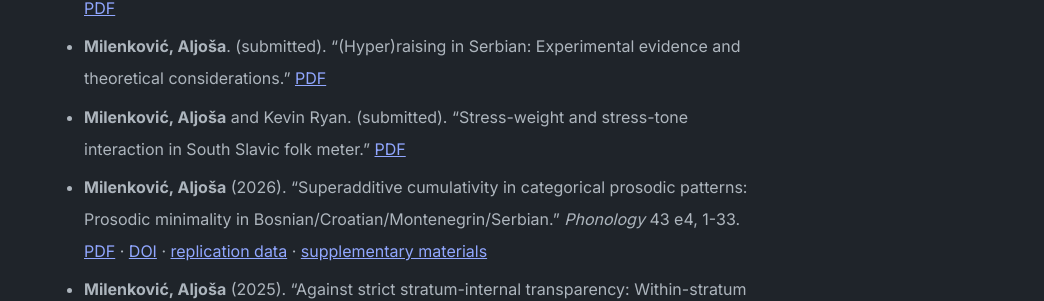
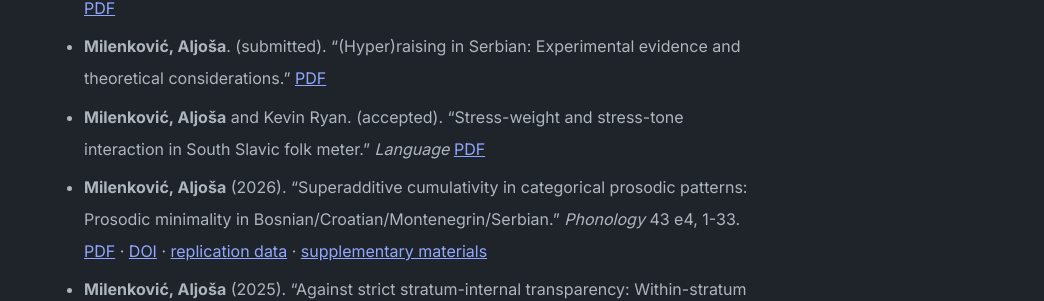
Before and after one commit to AljosaMilenkovic/AljosaMilenkovic.github.io, a Jekyll site: the page built from papers.md, in a window 1280 px wide and 900 px high. Shown: the part 350-651 px from the top of the window, without its empty margins (236-1280 px from the left). Built offline with Jekyll 4.4.1, drawn with Linux system fonts in a browser that asks for light colours.

Commit message:
Update papers.md

```diff
--- a/papers.md
+++ b/papers.md
@@ -8,7 +8,7 @@
 
 - **Milenković, Aljoša**. (2026). “The syntax–phonology interface in poetic meter: Phonologically conditioned syntactic variation in South Slavic oral folk meter.” Manuscript. [PDF](/syntax phonology.pdf)
 - **Milenković, Aljoša**. (submitted). “(Hyper)raising in Serbian: Experimental evidence and theoretical considerations.”  [PDF](/syntax.pdf)
-- **Milenković, Aljoša** and Kevin Ryan. (submitted). “Stress-weight and stress-tone interaction in South Slavic folk meter.”  [PDF](/metrics.pdf)
+- **Milenković, Aljoša** and Kevin Ryan. (accepted). “Stress-weight and stress-tone interaction in South Slavic folk meter.” *Language*  [PDF](/metrics.pdf)
 - **Milenković, Aljoša** (2026). “Superadditive cumulativity in categorical prosodic patterns: Prosodic minimality in Bosnian/Croatian/Montenegrin/Serbian.” *Phonology* 43 e4, 1-33. [PDF](/superadditive cumulativity.pdf) · [DOI](https://doi.org/10.1017/S0952675726100311) · [replication data](https://doi.org/10.7910/DVN/1V64L2) · [supplementary materials](https://doi.org/10.1017/S0952675726100311.sm001)
 - **Milenković, Aljoša** (2025). “Against strict stratum-internal transparency: Within-stratum countershifting in Gallipoli Serbian.” *Glossa: a journal of general linguistics* 10(1), 1-47. [PDF](/opacity.pdf) · [DOI](https://doi.org/10.16995/glossa.23107)
 - **Milenković, Aljoša** (2025). “Hyperraising and copy raising are structurally different: experimental evidence from Serbian.” *Proceedings of the Linguistic Society of America* 10(1). [PDF](/hyperraising.pdf) · [DOI](https://doi.org/10.3765/plsa.v10i1.5938) · [replication data](https://doi.org/10.7910/DVN/JHH7MQ)
```
